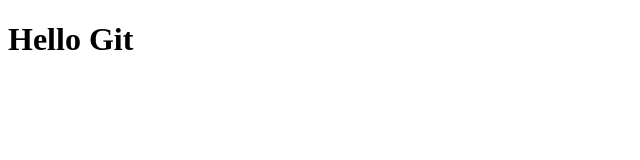
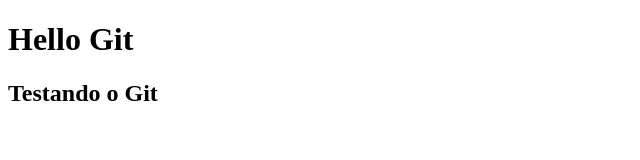
Before and after one commit to Jopereira2005/hello-git, a plain HTML site: page index.html in a window 1280 px wide. Shown: the whole page, without its empty margins (0-640 px from the left). Drawn offline with Linux system fonts and the light colour scheme.

Commit message:
Alterando o index.html

```diff
--- a/index.html
+++ b/index.html
@@ -6,5 +6,6 @@
     </head>
     <body>
         <h1>Hello Git</h1>
+        <h2>Testando o Git</h2>
     </body>
 </html>
```
